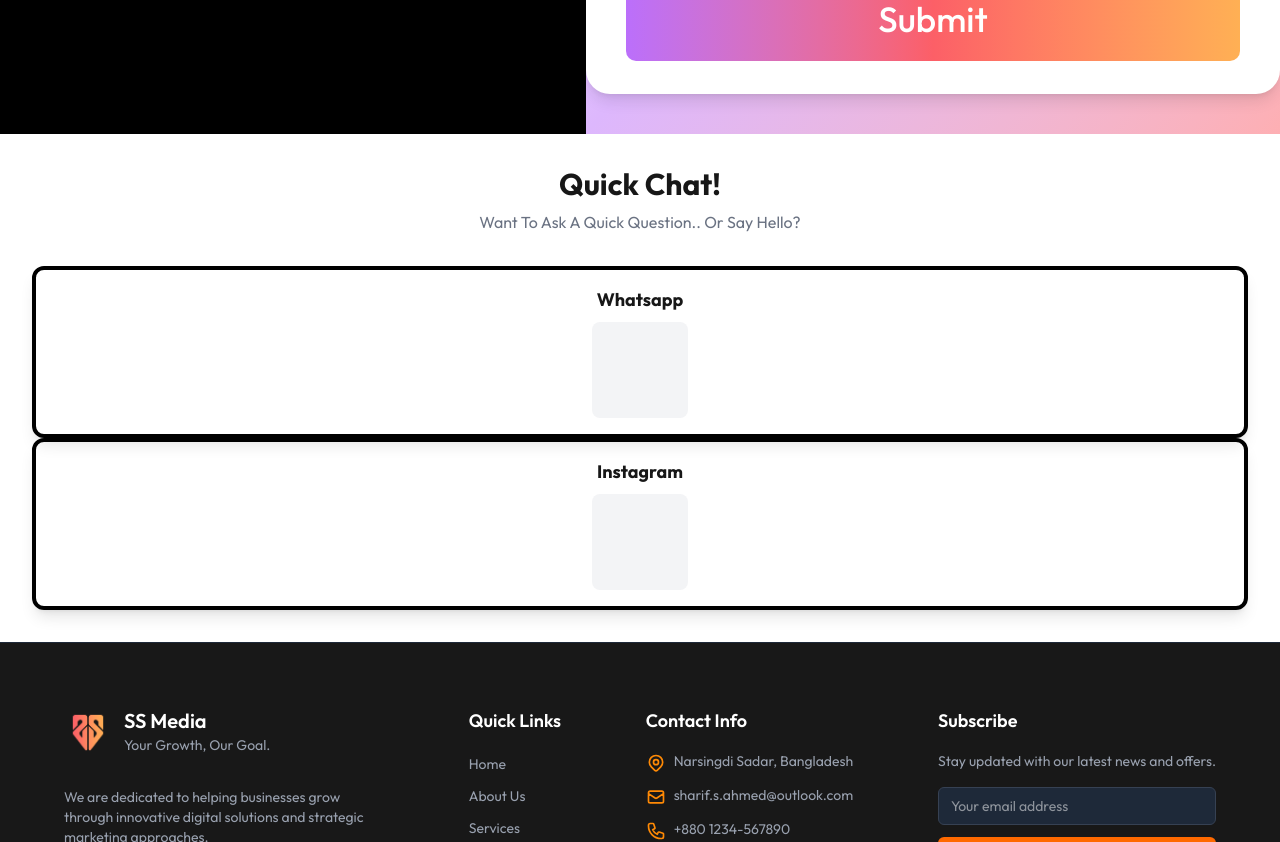
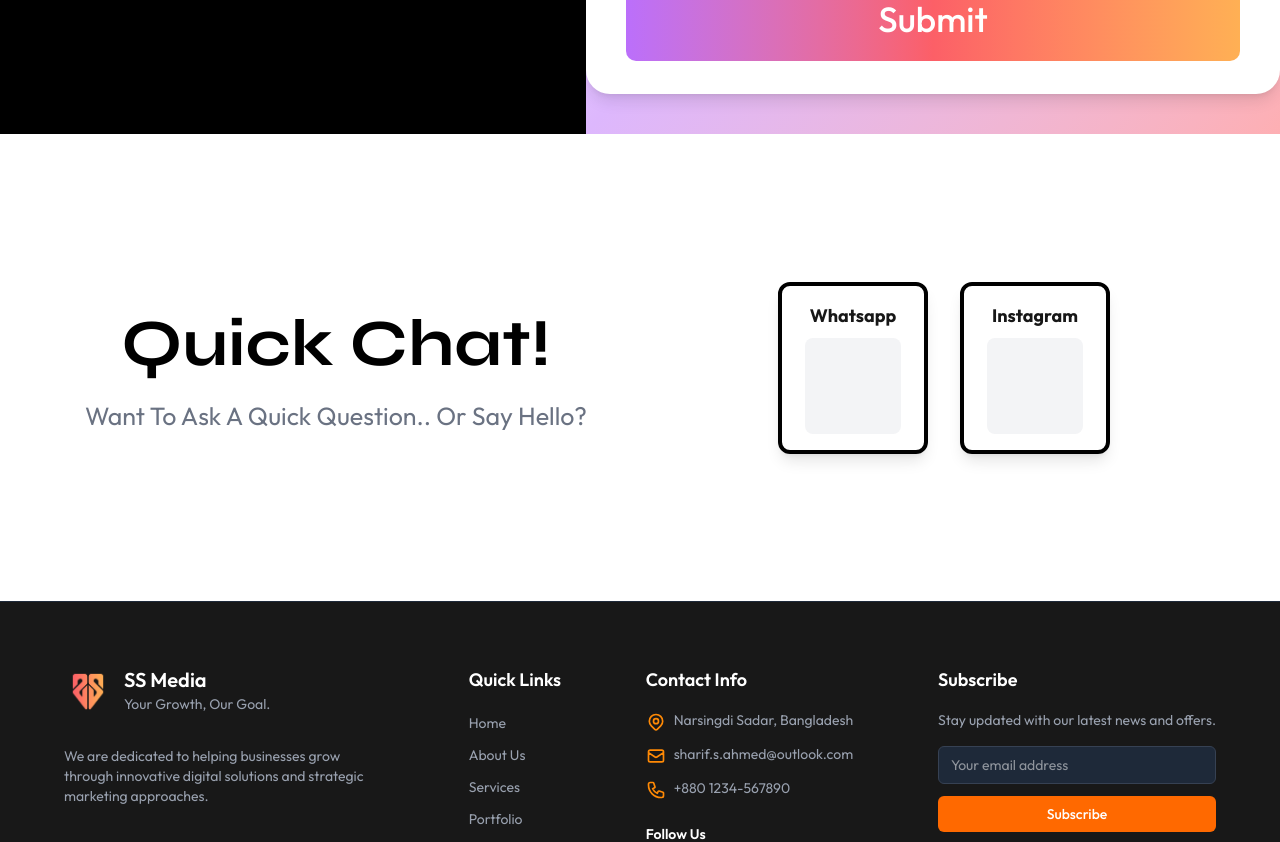
Before and after one commit to MoyasiGinko/SS-Media-website, a Next.js app: page /contact in a window 1280 px wide. Shown: the part 740-1582 px from the top of the page. Built offline with nearby package versions, Linux system fonts and the light colour scheme.

Commit message:
fix the quichchat section

```diff
--- a/components/contact/cta/QuickChatSection.tsx
+++ b/components/contact/cta/QuickChatSection.tsx
@@ -2,14 +2,21 @@ import QRCodeCard from "./QRcard";
 
 const QuickChatSection: React.FC = () => {
   return (
-    <div className="bg-white  p-8">
-      <h2 className="text-3xl font-bold text-center mb-2">Quick Chat!</h2>
-      <p className="text-center text-gray-500 mb-8">
-        Want To Ask A Quick Question.. Or Say Hello?
-      </p>
-      <div className="flex justify-center gap-8"></div>
-      <QRCodeCard label="Whatsapp" />
-      <QRCodeCard label="Instagram" />
+    <div className="bg-white h-[467px] flex flex-col md:flex-row items-center justify-center p-8 ">
+      {/* Text Container */}
+      <div className="text-center items-center w-1/2 mb-8 md:mb-0">
+        <h2 className="text-[48px] md:w-full md:text-[66px] font-bold text-black leading-tight syne-unique mb-4">
+          Quick Chat!
+        </h2>
+        <p className="max-w-[520px] mx-auto leading-tight text-[18px] md:text-[25px] text-gray-500">
+          Want To Ask A Quick Question.. Or Say Hello?
+        </p>
+      </div>
+      {/* QR Code Cards */}
+      <div className="flex flex-wrap md:flex-nowrap justify-center gap-8 md:w-1/2">
+        <QRCodeCard label="Whatsapp" />
+        <QRCodeCard label="Instagram" />
+      </div>
     </div>
   );
 };
--- a/components/contact/index.tsx
+++ b/components/contact/index.tsx
@@ -18,9 +18,7 @@ export default function ContactPage() {
         </div>
       </div>
       {/* Bottom: Quick Chat */}
-      <div className="">
-        <QuickChatSection />
-      </div>
+      <QuickChatSection />
     </div>
   );
 }
```
